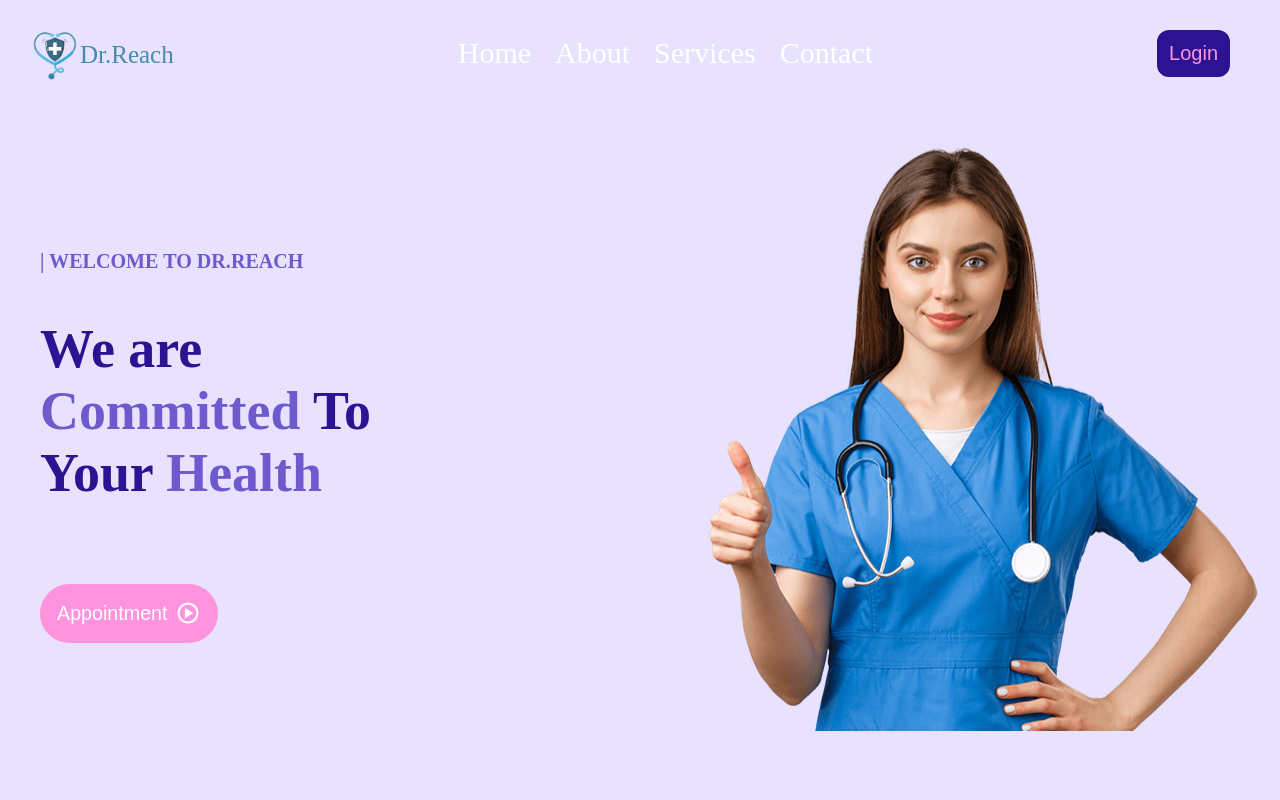
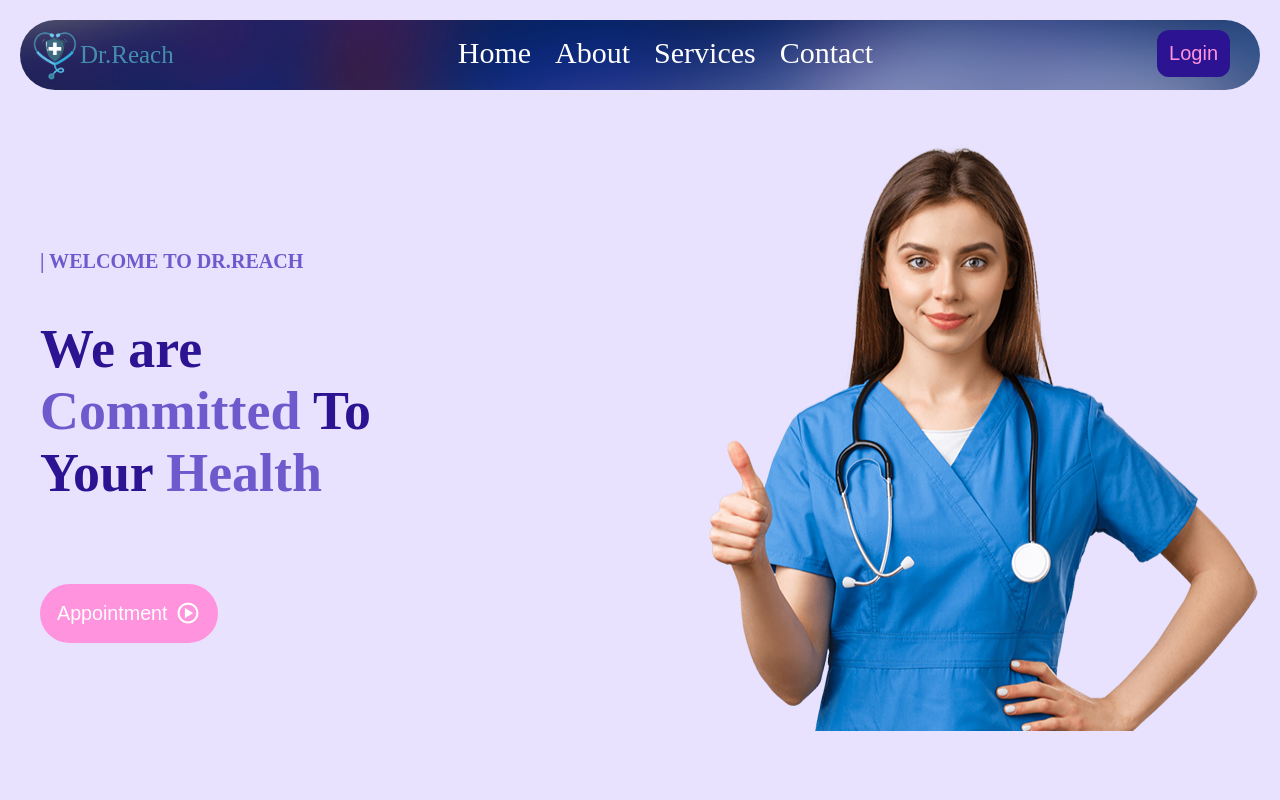
Before and after one commit to Shyambarua/reach, a plain HTML site: page index.html in a window 1280 px wide. Shown: the top 800 px of the page. Drawn offline with nearby package versions, Linux system fonts and the light colour scheme.

Commit message:
style.css

```diff
--- a/style.css
+++ b/style.css
@@ -30,7 +30,7 @@ section{
     display: flex;
     justify-content: space-between;
     margin: 10px;
-    background: url(assets/blur.png);
+    background: url(blur.png);
     padding: 10px;
     padding-right: 30px;
     border-radius: 40px;
```
